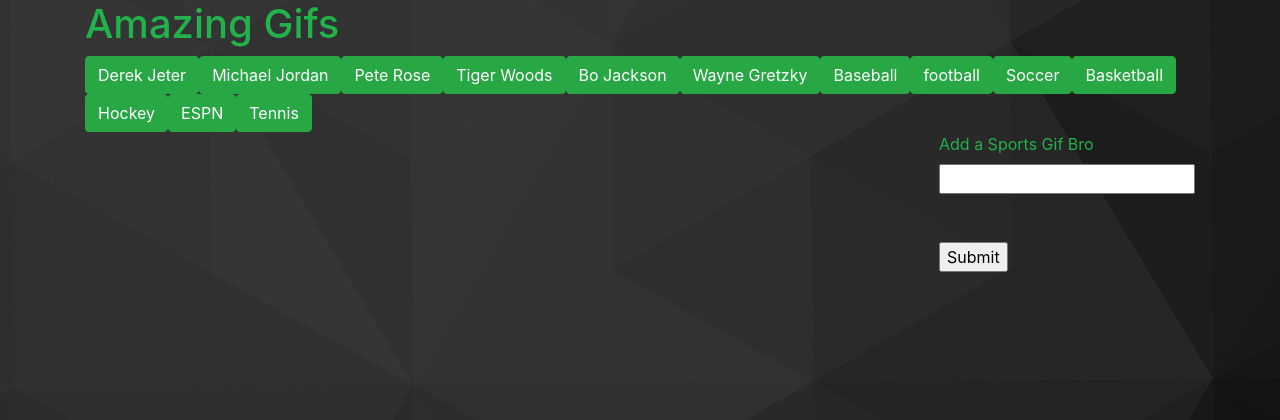
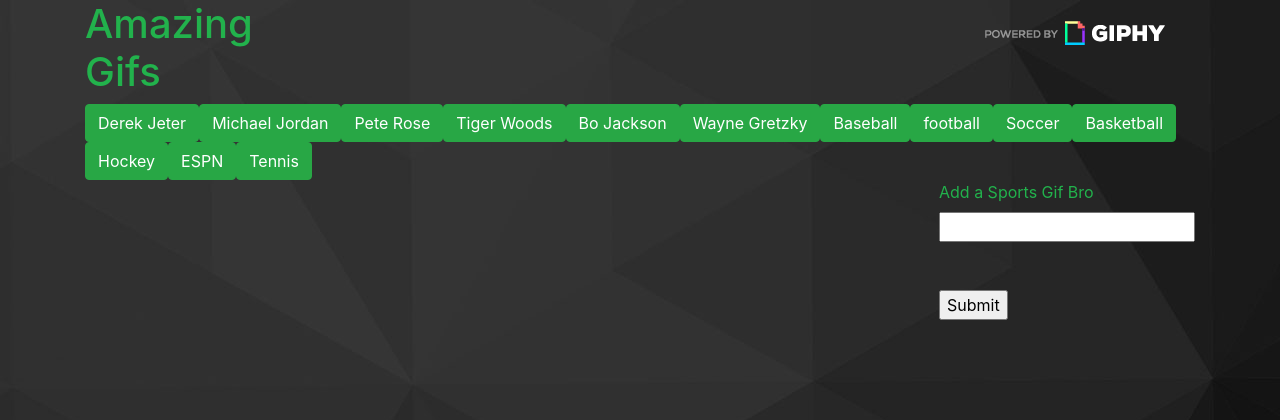
Before and after one commit to dln5057/Sports-Gif-App, a PHP site: page / in a window 1280 px wide. Shown: the top 420 px of the page. Run offline with PHP 8.4, Linux system fonts and the light colour scheme; some libraries are stand-ins or nearby versions.

Commit message:
edited and added giphy icon

```diff
--- a/assets/css/style.css
+++ b/assets/css/style.css
@@ -24,3 +24,7 @@ label {
   h1, .h1 {
     color: #22b24c;
 }
+
+.header{
+      display: inline-flex;
+}
--- a/gifApp.html
+++ b/gifApp.html
@@ -7,7 +7,16 @@
 </head>
 <body>
 	<div class= "container">
-		<h1>Amazing Gifs</h1>
+		<div class ="header">
+			<div>
+				<h1>Amazing Gifs</h1>
+			</div>
+			<div>
+				<a href="">
+  				<img src="./assets/images/PoweredBy_200px-Black_HorizLogo.png" style="margin-left: 700px;border:0;">
+				</a>
+			</div>
+		</div>
 		<div id="gifViews"></div>
 		<form id= "gifForm" class="form-group has-success">
 			<label for="gif-input">Add a Sports Gif Bro</label>
```
Also changed, not shown: assets/images/PoweredBy_200_Horizontal_Light-Backgrounds_With_Logo.gif (added), assets/images/PoweredBy_200px-Black_HorizLogo.png (added), assets/images/ScreenShot1.JPG (added), assets/images/ScreenShot2.JPG (added).
